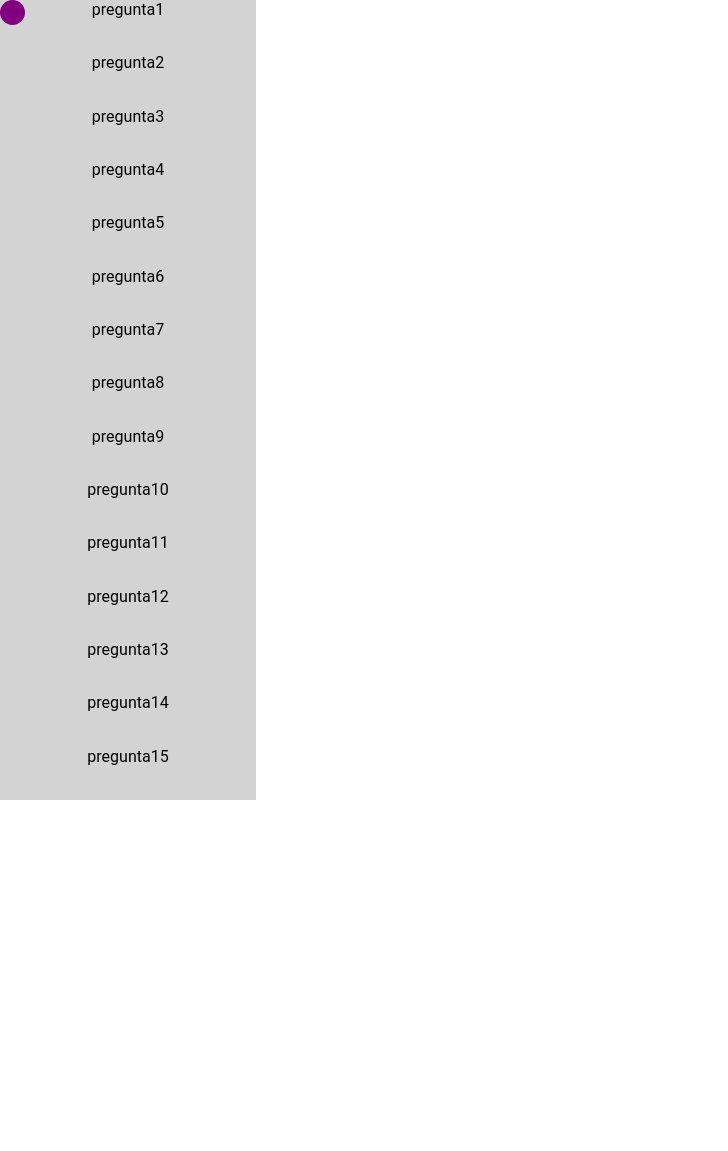
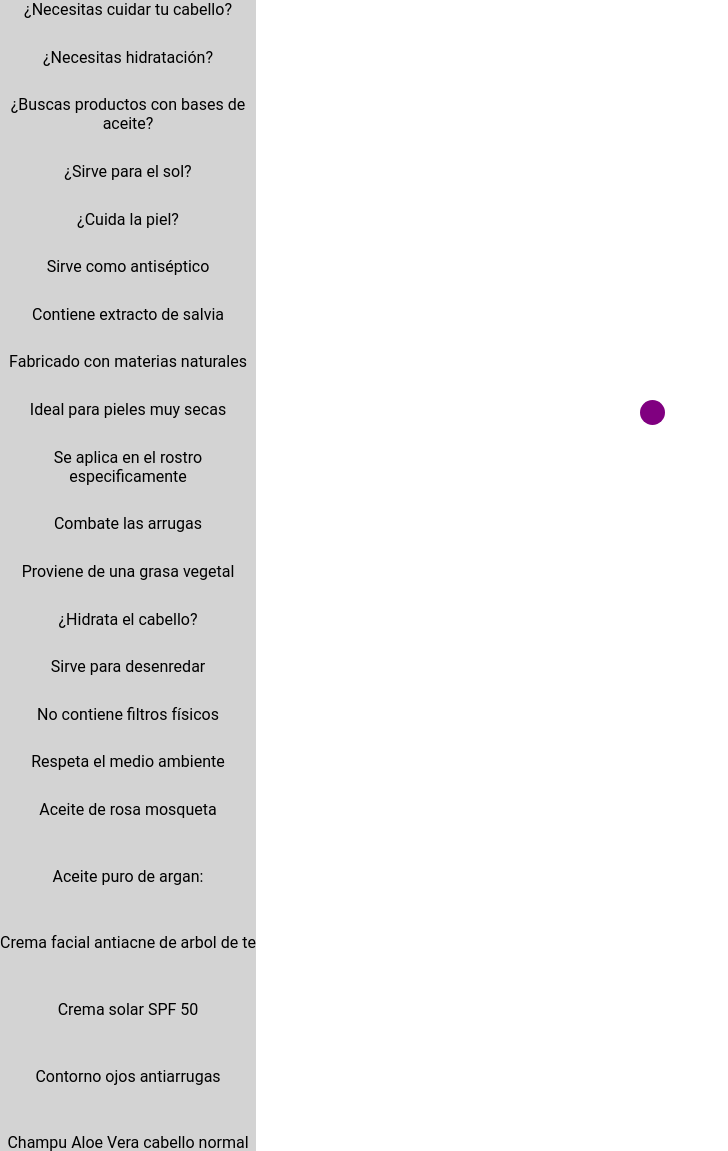
Before and after one commit to luck5941/comercio_justo, a website: page public/computer.html in a window 1280 px wide. Shown: the top 1151 px of the page, without its empty margins (0-728 px from the left). Before the commit the page ends 800 px from the top, so only its background shows below. Drawn offline with nearby package versions, Linux system fonts and the light colour scheme; no server answers.

Commit message:
"Comienzo de la clase encargada de gestionar el concurso"

```diff
--- a/index.js
+++ b/index.js
@@ -7,6 +7,7 @@ const contenthead = {
 	"css": "text/css",
 	"html": "text/html",
 	"js": "text/javascript",
+	"json": "application/json",
 	"png": "image/png",
 	"jpg": "image/jpeg",
 	"ico": "image/ico",
--- a/public/computer.html
+++ b/public/computer.html
@@ -1,5 +1,6 @@
 <!DOCTYPE html>
 <html lang="es">
+
 <head>
 	<meta charset="utf-8">
 	<meta name="viewport" content="minimal-ui, width=device-width, initial-scale=1, maximum-scale=1, user-scalable=no">
@@ -7,9 +8,10 @@
 	<link rel="stylesheet" href="css/computer.css">
 	<script type='text/javascript' src='http://code.jquery.com/jquery-1.7.1.js'></script>
 </head>
+
 <body>
 	<div id="circle_cursor"></div>
-	<section>
+	<section id="questions">
 		<div class="question">pregunta1</div>
 		<div class="question">pregunta2</div>
 		<div class="question">pregunta3</div>
@@ -26,7 +28,10 @@
 		<div class="question">pregunta14</div>
 		<div class="question">pregunta15</div>
 	</section>
+	<section id="products"></section>
 	<script src="/socket.io/socket.io.js"></script>
-	<script type="text/javascript" src="js/computer.js"></script>
+	<script type="text/javascript" src="js/computer_socket.js"></script>
+	<script type="text/javascript" src="js/computer_questions.js"></script>
 </body>
+
 </html>
--- /dev/null
+++ b/public/js/computer_questions.js
@@ -0,0 +1,47 @@
+class Concurso {
+		constructor(q, p){
+		this.question = q;
+		this.productos = p;
+		this.winProduct = '';
+		this.init();
+	}
+	init() {
+		//primero pasamos todos los productos a un array
+		let p = []
+		for (let i in this.productos)
+			p.push(i);
+		//segundo obetenemos un valor al azar de ese array
+		let n = Math.floor(Math.random() * 10);
+		this.winProduct = p[n];
+		this.print();
+	}
+
+	print() {
+			let str = '';
+			for (var i in this.question)
+				str += `<div class="question">${this.question[i].text}</div>`;
+
+			$("#questions").html(str);
+			str = '';
+			for (i in this.productos)
+				str += `<div class="question">${i}</div>`;
+			$("#products").html(str);
+		}
+	response() {
+		/*
+		*Esta funcion se queda encargada de analizar los tags de una pregunta,
+		*eliminar todos los productos que no tengan alguno de sus tags y
+		*finalmente eliminar todas las preguntas que no tengan un produto restante
+		*/
+
+	}
+
+
+}
+
+$.get('json/productos.json', function(d){
+	console.log(d);
+	window.concurso = new Concurso(d.questions, d.products);
+}).fail(function (e) {
+	console.log(e)
+});
--- a/public/js/computer.js
+++ b/public/js/computer_socket.js
@@ -41,8 +41,12 @@ cancelFunction = (e) => {
 	canMove = false;
 };
 
+sendQuestion = (e) => {
+	concurso.response(selectedQuestion);
+}
+
 socket.on('cords', moveCursor);
 socket.on('cancel', moveCursor);
-socket.on('is-select', sendQuestion)
+socket.on('is-select', sendQuestion);
 circle.css('left', `${w / 2}px`);
 circle.css('top', `${h / 2}px`);
--- /dev/null
+++ b/public/json/productos.json
@@ -0,0 +1,115 @@
+{"questions":{
+
+	"pregunta1":{
+		"text": "¿Necesitas cuidar tu cabello?",
+			"products": ["Acondicionador (pelo liso)", "Champu Aloe Vera cabello normal"],
+			"tag": ["cuidado","cabello","desenredar","brillo","volumen","suavidad","aceite de argan","aceite de jojoba","cuidado","cabello","hidratante","cabello sano","cabello brillante","cabello elastico","cabello flexible","respeta medio ambiente"]
+	},
+
+	"pregunta2":{
+		"text": "¿Necesitas hidratación?",
+			"products": ["Champu Aloe Vera cabello normal", "Aceite puro de argan", "Aceite puro de moringa", "Aceite de Baobab para masajes"],
+			"tag": ["cuidado", "cabello", "hidratante", "cabello sano", "cabello brillante", "cabello elastico", "cabello flexible", "respeta medio ambiente", "reparacion", "calmante", "antiinflamatorio", "hidratante", "antiséptico", "fungicida", "cicatrizante", "quemaduras", "alteraciones de la piel", "dolor articular","cuidado", "natural", "antioxidantes", "hidratante", "elasticidad"]
+	},
+
+	"pregunta3":{
+		"text": "¿Buscas productos con bases de aceite?",
+			"products": ["Acondicionador (pelo liso)", "Aceite formato roll-on de rosa mosqueta", "Aceite puro de argan", "Crema facial antiacne de arbol de te", "Contorno ojos antiarrugas", "Jabon natural de coco"],
+			"tag": ["cuidado", "cabello", "desenredar", "brillo", "volumen", "suavidad", "aceite de argan", "aceite de jojoba","reparacion", "cicatrices", "quemaduras solares", "manchas", "arrugas", "estrias","reparacion", "calmante", "antiinflamatorio", "hidratante", "antiséptico", "fungicida", "cicatrizante", "quemaduras", "alteraciones de la piel", "dolor articular","prevencion", "acne", "arbol de te", "aceite de jojoba", "zarzaparilla", "cuidado", "aceite de argan", "colageno hidrolizado", "antiarrugas","cuidado", "natural", "cuida medio ambiente", "aceite de palma", "aceite de coco", "cera de arroz"]
+	},
+
+	"pregunta4":{
+		"text": "¿Sirve para el sol?",
+			"products": ["crema solar SPF 50", "Aceite formato roll-on de rosa mosqueta", "Aceite puro de argan"],
+			"tag": ["prevención", "protege piel", "respeta medio ambiente", "spray", "filtros fisicos","reparacion", "cicatrices", "quemaduras solares", "manchas", "arrugas", "estrias","reparacion", "calmante", "antiinflamatorio", "hidratante", "antiséptico", "fungicida", "cicatrizante", "quemaduras", "alteraciones de la piel", "dolor articular"]
+	},
+
+	"pregunta5":{
+		"text": "¿Cuida la piel?",
+			"products": ["Aceite formato roll-on de rosa mosqueta", "Aceite puro de argan", "Crema facial antiacne de arbol de te", "crema solar SPF 50", "Contorno ojos antiarrugas", "Jabon natural de coco", "Crema facial de dia de Karite", "Aceite puro de moringa", "Desodorante hombre Aloe Vera", "Aceite de Baobab para masajes"],
+			"tag": ["reparacion", "cicatrices", "quemaduras solares", "manchas", "arrugas", "estrias", "reparacion", "calmante", "antiinflamatorio", "hidratante", "antiséptico", "fungicida", "cicatrizante", "quemaduras", "alteraciones de la piel", "dolor articular", "prevencion", "acne", "arbol de te", "aceite de jojoba", "zarzaparilla","prevención", "protege piel", "respeta medio ambiente", "spray", "filtros fisicos", "cuidado", "aceite de argan", "colageno hidrolizado", "antiarrugas", "cuidado", "natural", "cuida medio ambiente", "aceite de palma", "aceite de coco", "cera de arroz", "cuidado", "pieles secas", "pieles muy secas", "manteca de karite", "piel suave", "piel nutrida","cuidado", "antienvejecimiento", "antioxidante", "antiinflamatorio", "antiséptico", "hidratante", "piel nutrida","cuidado", "natural", "aloe vera", "extracto de salvia","cuidado", "natural", "antioxidantes", "hidratante", "elasticidad"]
+
+	},
+
+	"pregunta6":{
+		"text": "Sirve como antiséptico",
+			"products": ["Aceite puro de argan", "Aceite puro de moringa"],
+			"tag": ["reparacion", "calmante", "antiinflamatorio", "hidratante", "antiséptico", "fungicida", "cicatrizante", "quemaduras", "alteraciones de la piel", "dolor articular", "cuidado", "antienvejecimiento", "antioxidante", "antiinflamatorio", "antiséptico", "hidratante", "piel nutrida"]
+	},
+
+	"pregunta7":{
+		"text": "Contiene extracto de salvia",
+			"products": ["Desodorante hombre Aloe Vera"],
+			"tag": ["cuidado", "natural", "aloe vera", "extracto de salvia"]
+	},
+
+	"pregunta8":{
+		"text": "Fabricado con materias naturales",
+			"products": ["Jabon natural de coco", "Desodorante hombre Aloe Vera", "Aceite de Baobab para masajes"],
+			"tag": ["cuidado", "natural", "cuida medio ambiente", "aceite de palma", "aceite de coco", "cera de arroz","cuidado", "natural", "aloe vera", "extracto de salvia","cuidado", "natural", "antioxidantes", "hidratante", "elasticidad"]
+	},
+
+	"pregunta9":{
+		"text": "Ideal para pieles muy secas",
+			"products": ["Crema facial de dia de Karite"],
+			"tag": ["cuidado", "pieles secas", "pieles muy secas", "manteca de karite", "piel suave", "piel nutrida"]
+	},
+
+	"pregunta10":{
+		"text": "Se aplica en el rostro especificamente",
+			"products": ["Crema facial antiacne de arbol de te", "Contorno ojos antiarrugas"],
+			"tag": ["prevencion", "acne", "arbol de te", "aceite de jojoba", "zarzaparilla", "cuidado", "aceite de argan", "colageno hidrolizado", "antiarrugas"]
+	},
+
+	"pregunta11":{
+		"text": "Combate las arrugas",
+			"products": ["Aceite puro de moringa", "Aceite de Baobab para masajes", "Contorno ojos antiarrugas"],
+			"tag": ["cuidado", "antienvejecimiento", "antioxidante", "antiinflamatorio", "antiséptico", "hidratante", "piel nutrida", "cuidado", "natural", "antioxidantes", "hidratante", "elasticidad","cuidado", "aceite de argan", "colageno hidrolizado", "antiarrugas"]
+	},
+
+	"pregunta12":{
+		"text": "Proviene de una grasa vegetal",
+			"products": ["Crema facial de dia de Karite"],
+			"tag": ["cuidado", "pieles secas", "pieles muy secas", "manteca de karite", "piel suave", "piel nutrida"]
+	},
+
+	"pregunta13":{
+		"text": "¿Hidrata el cabello?",
+			"products": ["Champu Aloe Vera cabello normal"],
+			"tag": ["cuidado", "cabello", "hidratante", "cabello sano", "cabello brillante", "cabello elastico", "cabello flexible", "respeta medio ambiente"]
+	},
+
+	"pregunta14":{
+		"text": "Sirve para desenredar",
+			"products": ["Acondicionador (pelo liso)"],
+			"tag": ["cuidado", "cabello", "desenredar", "brillo", "volumen", "suavidad", "aceite de argan", "aceite de jojoba"]
+	},
+
+	"pregunta15":{
+		"text": "No contiene filtros físicos",
+			"products": ["crema solar SPF 50"],
+			"tag": ["prevención", "protege piel", "respeta medio ambiente", "spray", "filtros fisicos"]
+	},
+
+	"pregunta16":{
+			"text": "Respeta el medio ambiente",
+			"products": ["crema solar SPF 50", "Champu Aloe Vera cabello normal", "Jabon natural de coco"],
+			"tag": ["prevención", "protege piel", "respeta medio ambiente", "spray", "filtros fisicos","cuidado", "cabello", "hidratante", "cabello sano", "cabello brillante", "cabello elastico", "cabello flexible", "respeta medio ambiente","cuidado", "natural", "cuida medio ambiente", "aceite de palma", "aceite de coco", "cera de arroz"]
+	}
+}
+,
+"products": {
+	"Aceite de rosa mosqueta": ["reparacion", "cicatrices", "quemaduras solares", "manchas", "arrugas", "estrias"],
+	"Aceite puro de argan:": ["reparacion", "calmante", "antiinflamatorio", "hidratante", "antiséptico", "fungicida", "cicatrizante", "quemaduras", "alteraciones de la piel", "dolor articular"],
+	"Crema facial antiacne de arbol de te": ["prevencion", "acne", "arbol de te", "aceite de jojoba", "zarzaparilla"],
+	"Crema solar SPF 50": ["prevención", "protege piel", "respeta medio ambiente", "spray", "filtros fisicos"],
+	"Contorno ojos antiarrugas": ["cuidado", "aceite de argan", "colageno hidrolizado", "antiarrugas"],
+	"Champu Aloe Vera cabello normal": ["cuidado", "cabello", "hidratante", "cabello sano", "cabello brillante", "cabello elastico", "cabello flexible", "respeta medio ambiente"],
+	"Jabon natural de coco:":["cuidado", "natural", "cuida medio ambiente", "aceite de palma", "aceite de coco", "cera de arroz"],
+	"Crema facial de día de Karite": ["cuidado", "pieles secas", "pieles muy secas", "manteca de karite", "piel suave", "piel nutrida"],
+	"Aceite puro de moringa":["cuidado", "antienvejecimiento", "antioxidante", "antiinflamatorio", "antiséptico", "hidratante", "piel nutrida"],
+	"Desodorante hombre Aloe Vera": ["cuidado", "natural", "aloe vera", "extracto de salvia"],
+	"Acondicionador (pelo liso)": ["cuidado", "cabello", "desenredar", "brillo", "volumen", "suavidad", "aceite de argan", "aceite de jojoba"],
+	"Aceite de Baobab para masajes": ["cuidado", "natural", "antioxidantes", "hidratante", "elasticidad"]
+}
+}
```
Also changed, not shown: public/json/questions.json (added, +18 -0 lines), 2 other files. Lines whose indentation alone changed are shown as unchanged.
